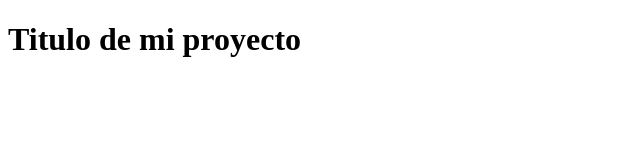
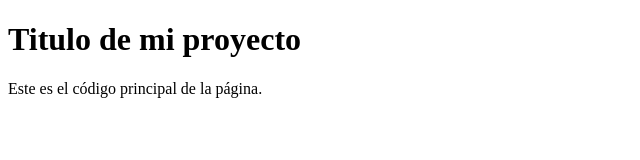
Before and after one commit to KapStorm/pw12132233, a plain HTML site: page index.html in a window 1280 px wide. Shown: the whole page, without its empty margins (0-640 px from the left). Drawn offline with Linux system fonts and the light colour scheme.

Commit message:
Etiqueta principal

```diff
--- a/index.html
+++ b/index.html
@@ -11,6 +11,10 @@
     <header>
         <h1>Titulo de mi proyecto</h1>
     </header>
+
+    <main>
+        Este es el código principal de la página.
+    </main>
 </body>
 
 </html>
```
